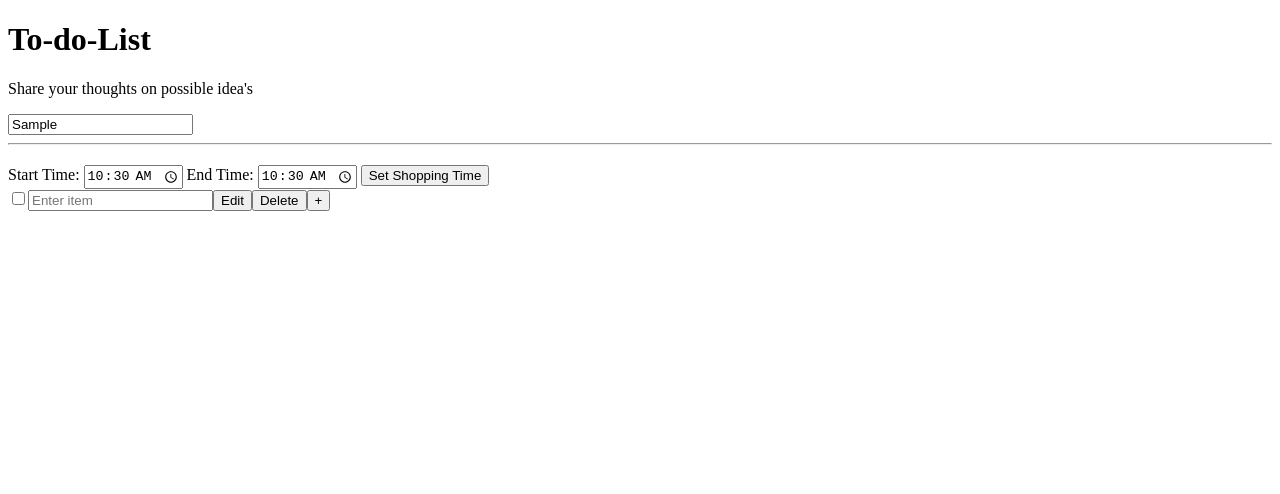
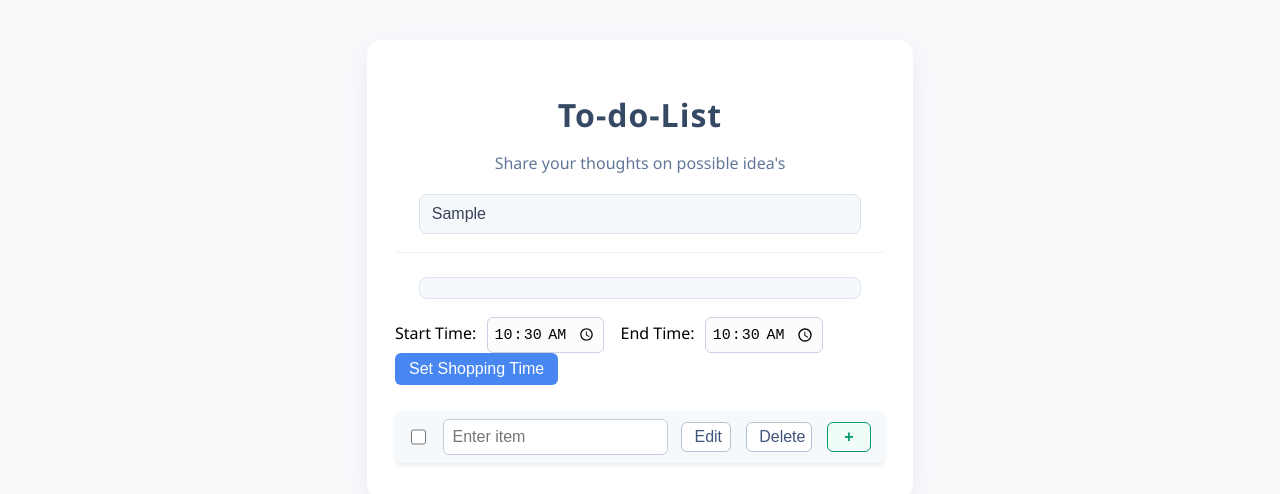
Before and after one commit to shushanth2003/to-do-list, a plain HTML site: page index.html in a window 1280 px wide. Both pictures are taken after typing "Sample", "10:30", "10:30" into the empty fields and a click on the button "Add Item". Drawn offline with Linux system fonts and the light colour scheme.

Commit message:
Fix: completed the css

```diff
--- a/index.html
+++ b/index.html
@@ -3,6 +3,7 @@
 <head>
     <meta charset="UTF-8">
     <meta name="viewport" content="width=device-width, initial-scale=1.0">
+    <link rel="stylesheet" href="style.css">
     <title>to-do-list</title>
 </head>
 <body>
--- /dev/null
+++ b/style.css
@@ -0,0 +1,215 @@
+body {
+    background: #f9fafc;
+    font-family: "Segoe UI", Arial, sans-serif;
+    margin: 0;
+    padding: 0;
+}
+
+.maincontainer {
+    max-width: 490px;
+    margin: 40px auto;
+    background: #fff;
+    box-shadow: 0 8px 32px 0 rgba(60,60,85,0.08);
+    border-radius: 16px;
+    padding: 32px 28px 24px 28px;
+}
+
+.headers {
+    text-align: center;
+    margin-bottom: 12px;
+}
+
+.maintopic {
+    color: #364964;
+    font-size: 2rem;
+    letter-spacing: 1px;
+    margin-bottom: 6px;
+    font-weight: bold;
+}
+
+.ideas {
+    color: #627798;
+    margin-bottom: 20px;
+    font-size: 1rem;
+}
+
+.topicSuggest {
+    display: block;
+    margin: 0 auto 18px auto;
+    width: 85%;
+    padding: 10px 12px;
+    font-size: 1rem;
+    color: #384358;
+    border: 1px solid #dde3ed;
+    border-radius: 8px;
+    background: #f6f9fb;
+    transition: border 0.2s;
+}
+
+.topicSuggest:focus {
+    border: 1.5px solid #5489f3;
+    outline: none;
+}
+
+/* Divider line */
+hr {
+    border: none;
+    border-top: 1.5px solid #f0f2f7;
+    margin: 18px 0 24px 0;
+}
+
+/* Shopping Time/Timer Section */
+.mainContent label,
+.mainContent button,
+#timerange {
+    display: inline-block;
+    margin-right: 12px;
+}
+
+#startTime, #endTime {
+    padding: 6px 6px;
+    font-size: 0.94rem;
+    border: 1.2px solid #cbd0e3;
+    border-radius: 6px;
+    background: #fcfcfc;
+    margin-left: 6px;
+}
+#setRangeBtn {
+    padding: 7px 14px;
+    border: none;
+    background: #4887f1;
+    color: #fff;
+    border-radius: 6px;
+    font-size: 1rem;
+    font-weight: 500;
+    cursor: pointer;
+    transition: background 0.2s;
+}
+#setRangeBtn:hover {
+    background: #2862b7;
+}
+#timerange {
+    color: #1f7a1f;
+    font-weight: 600;
+    font-size: 1rem;
+    margin-top: 8px;
+}
+
+/* To-Do Items */
+.additems {
+    margin-top: 26px;
+    margin-bottom: 10px;
+}
+
+/* Style for each todo row */
+.item-row {
+    display: flex;
+    align-items: center;
+    gap: 11px;
+    margin-bottom: 12px;
+    background: #f6f9fb;
+    border-radius: 7px;
+    padding: 8px 12px;
+    box-shadow: 0 2px 4px #dadee4a1;
+    transition: box-shadow 0.2s;
+}
+
+.item-row:hover {
+    box-shadow: 0 4px 14px #c3cbe973;
+}
+
+.item-row input[type="text"] {
+    flex: 1;
+    padding: 8px 8px;
+    font-size: 1rem;
+    border: 1px solid #c4cbdb;
+    border-radius: 6px;
+    background: #fff;
+    transition: border 0.2s;
+}
+.item-row input[type="text"]:disabled {
+    background: #eef2f6;
+    color: #9bb1c7;
+    text-decoration: line-through;
+}
+
+/* Checkbox/radio style */
+.item-row input[type="checkbox"],
+.item-row input[type="radio"] {
+    width: 18px;
+    height: 18px;
+    accent-color: #5489f3;
+    margin-right: 6px;
+    cursor: pointer;
+}
+
+/* Buttons inside each row */
+.item-row button {
+    background: #fff;
+    border: 1px solid #b8c1d1;
+    border-radius: 6px;
+    font-size: 1rem;
+    color: #41547c;
+    padding: 5px 12px;
+    min-width: 44px;
+    margin-left: 2px;
+    margin-right: 2px;
+    cursor: pointer;
+    transition: background 0.16s, border-color 0.16s;
+}
+.item-row button:hover {
+    background: #4887f1;
+    color: #fff;
+    border-color: #4887f1;
+}
+.item-row button:active {
+    background: #2c6ace;
+}
+
+/* Plus/add buttons (+) special color */
+.item-row button:only-of-type,
+.item-row button:last-child {
+    color: #059872;
+    border-color: #059872;
+    background: #f0fcf6;
+    font-weight: bold;
+}
+/* Add Item Button */
+#addItemBtn {
+    margin: 0 auto;
+    margin-top: 17px;
+    display: block;
+    background: #059872;
+    color: #fff;
+    border: none;
+    padding: 12px 30px;
+    border-radius: 8px;
+    font-size: 1.07rem;
+    font-weight: 600;
+    letter-spacing: 0.04em;
+    box-shadow: 0 3px 8px #ace2dcb7;
+    cursor: pointer;
+    transition: background 0.22s, transform 0.14s;
+}
+#addItemBtn:hover {
+    background: #043a28;
+    transform: translateY(-2px) scale(1.03);
+}
+
+/* Responsive tweaks */
+@media (max-width: 650px) {
+    .maincontainer {
+        padding: 10vw 2vw 7vw 2vw;
+        max-width: 98vw;
+    }
+    .item-row input[type="text"] {
+        font-size: 0.93rem;
+    }
+    .item-row button, #addItemBtn, #setRangeBtn {
+        font-size: 0.96rem;
+        min-width: 35px;
+        padding: 4px 10px;
+        margin-left: 136px;
+        margin-top: 24px;
+    }
+}
```
